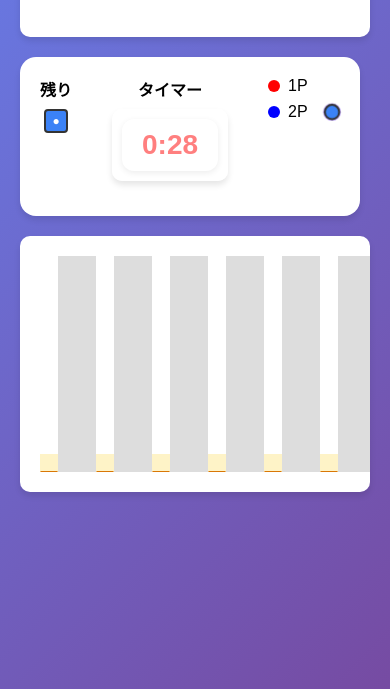
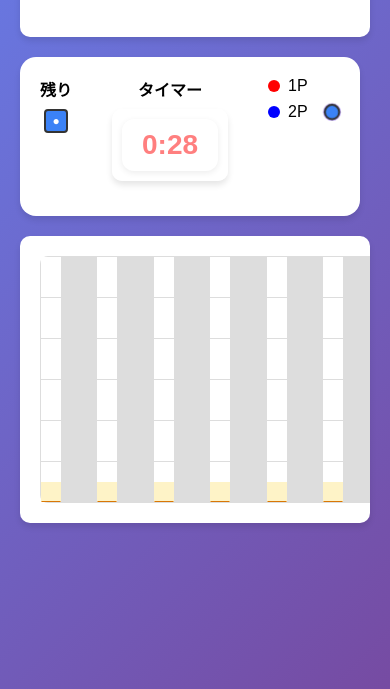
Before and after one commit to gloooot/block, a plain HTML site: page index.html in a window 390 px wide. Both pictures are taken after a click on the button "👥 2人対戦". Shown: the part 195-884 px from the top of the page. Drawn offline with Linux system fonts and the light colour scheme.

Commit message:
Update index.html

```diff
--- a/index.html
+++ b/index.html
@@ -446,13 +446,13 @@
         @media (max-width: 480px) {
             .grid {
                 grid-template-columns: repeat(15, 16px);
-                gap: 0px;
-                padding: 0px;
+                gap: 0.5px;
+                padding: 0.5px;
             }
 
             .cell {
-                width: 18px;
-                height: 18px;
+                width: 20px;
+                height: 20px;
                 font-size: 12px;
                 border-width: 0.5px;
             }
```
